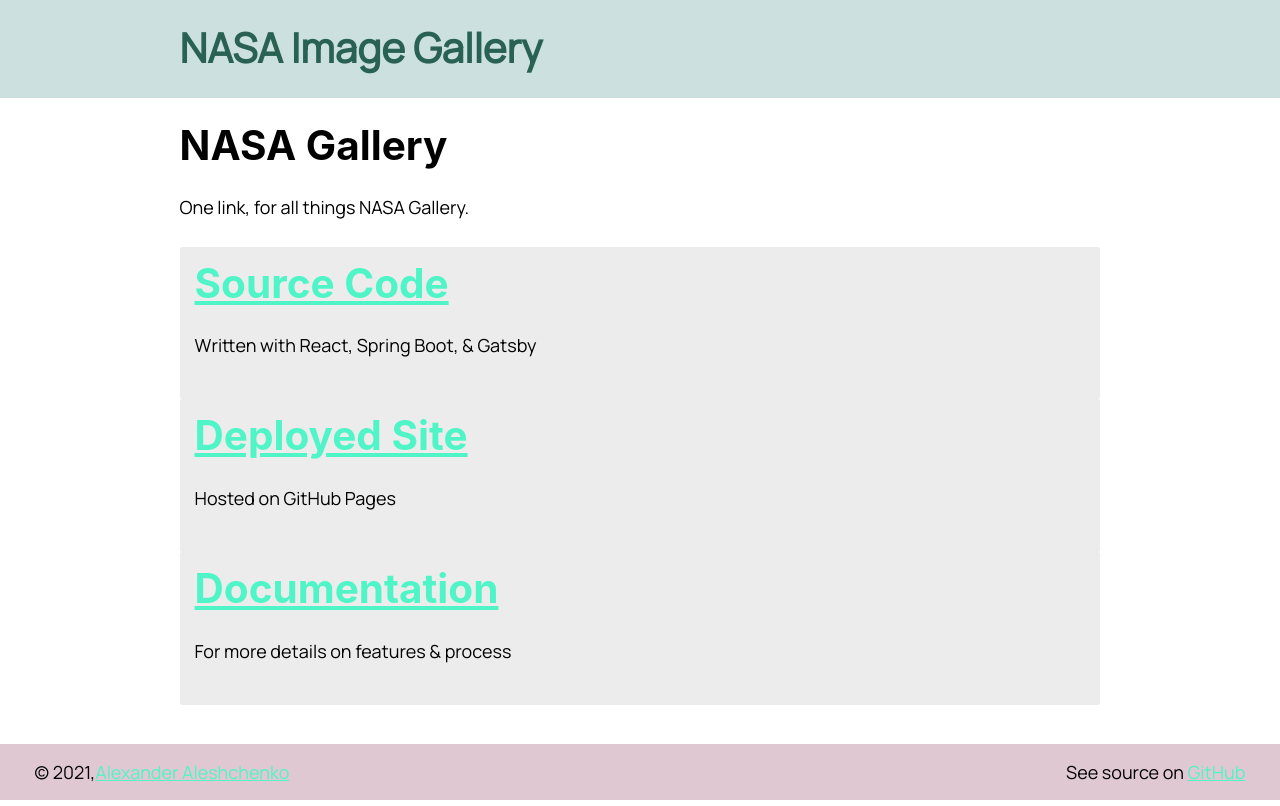
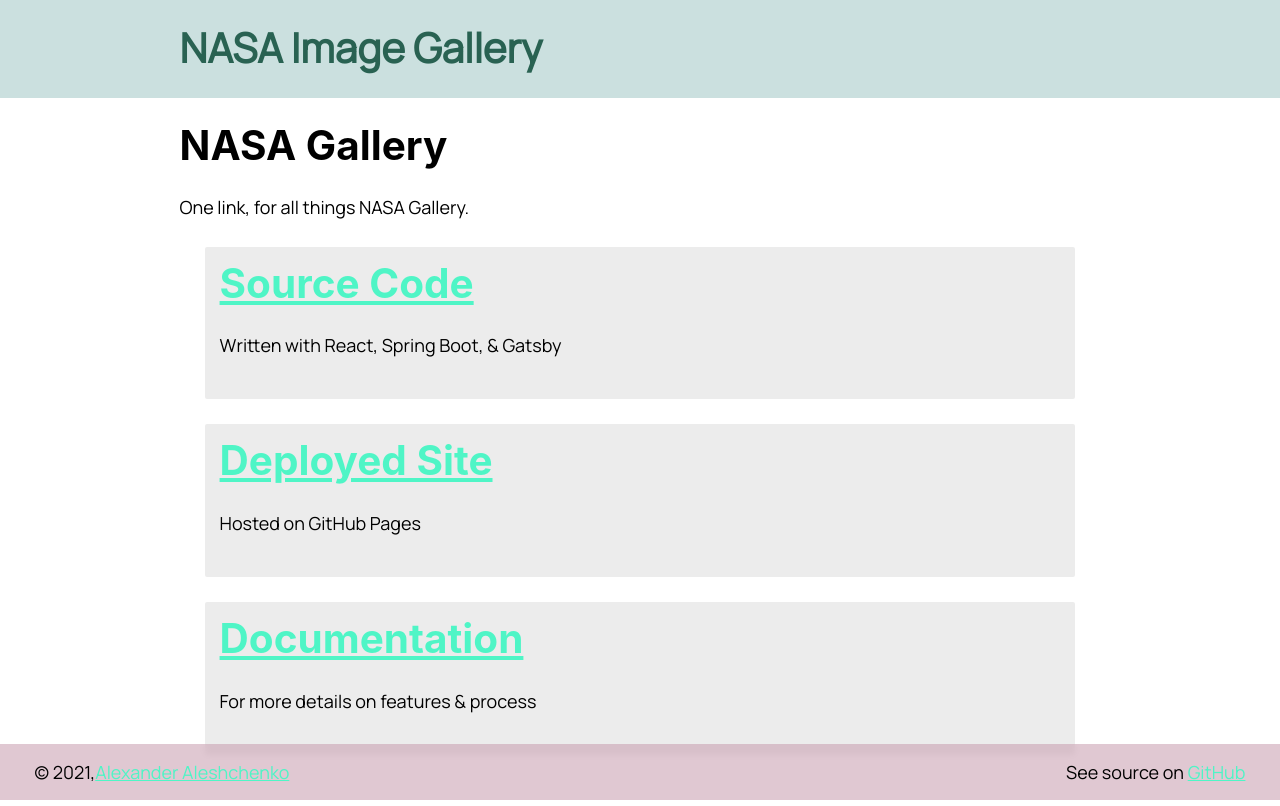
Before and after one commit to TheBigSasha/nasa-gallery, a Gatsby site: page /landing in a window 1280 px wide. Built offline with nearby package versions, Linux system fonts and the light colour scheme; Gatsby itself is replaced by a stand-in of ours.

Commit message:
Add margins to cards

```diff
--- a/src/pages/landing.tsx
+++ b/src/pages/landing.tsx
@@ -9,19 +9,19 @@
     <h1>NASA Gallery</h1>
     <p>One link, for all things NASA Gallery.</p>
     <div className={"horizontal"}>
-      <div className={"card"}>
+      <div className={"card"} style={{ margin: "25px" }}>
         <a href={"https://github.com/TheBigSasha/nasa-gallery"}>
           <h1 className={"magic"}>Source Code</h1>
         </a>
         <p>Written with React, Spring Boot, & Gatsby</p>
       </div>
-      <div className={"card"}>
+      <div className={"card"} style={{ margin: "25px" }}>
         <a href={"https://thebigsasha.github.io/nasa-gallery/"}>
           <h1 className={"magic"}>Deployed Site</h1>
         </a>
         <p>Hosted on GitHub Pages</p>
       </div>
-      <div className={"card"}>
+      <div className={"card"} style={{ margin: "25px" }}>
         <a href={"https://github.com/TheBigSasha/nasa-gallery#readme"}>
           <h1 className={"magic"}>Documentation</h1>
         </a>
```
